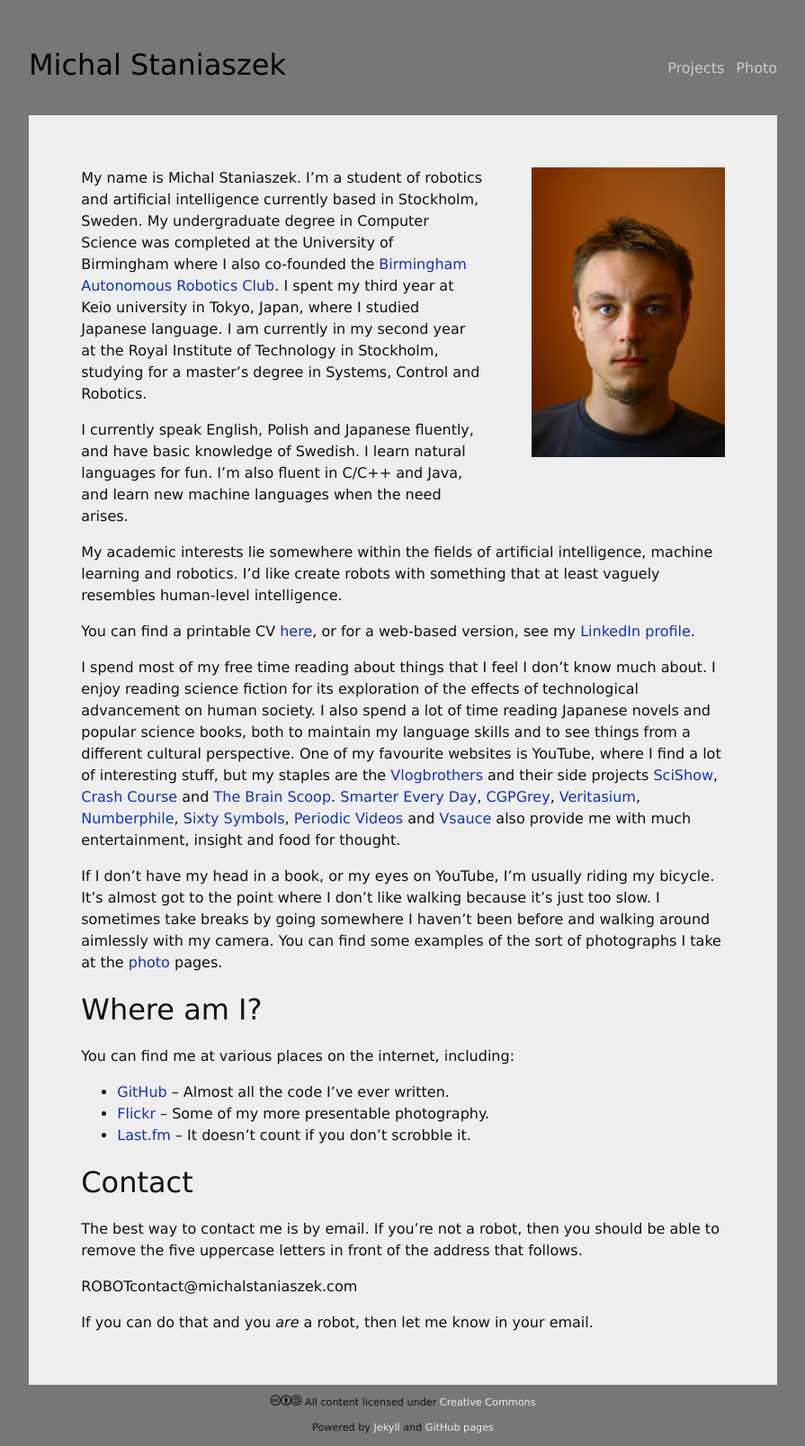
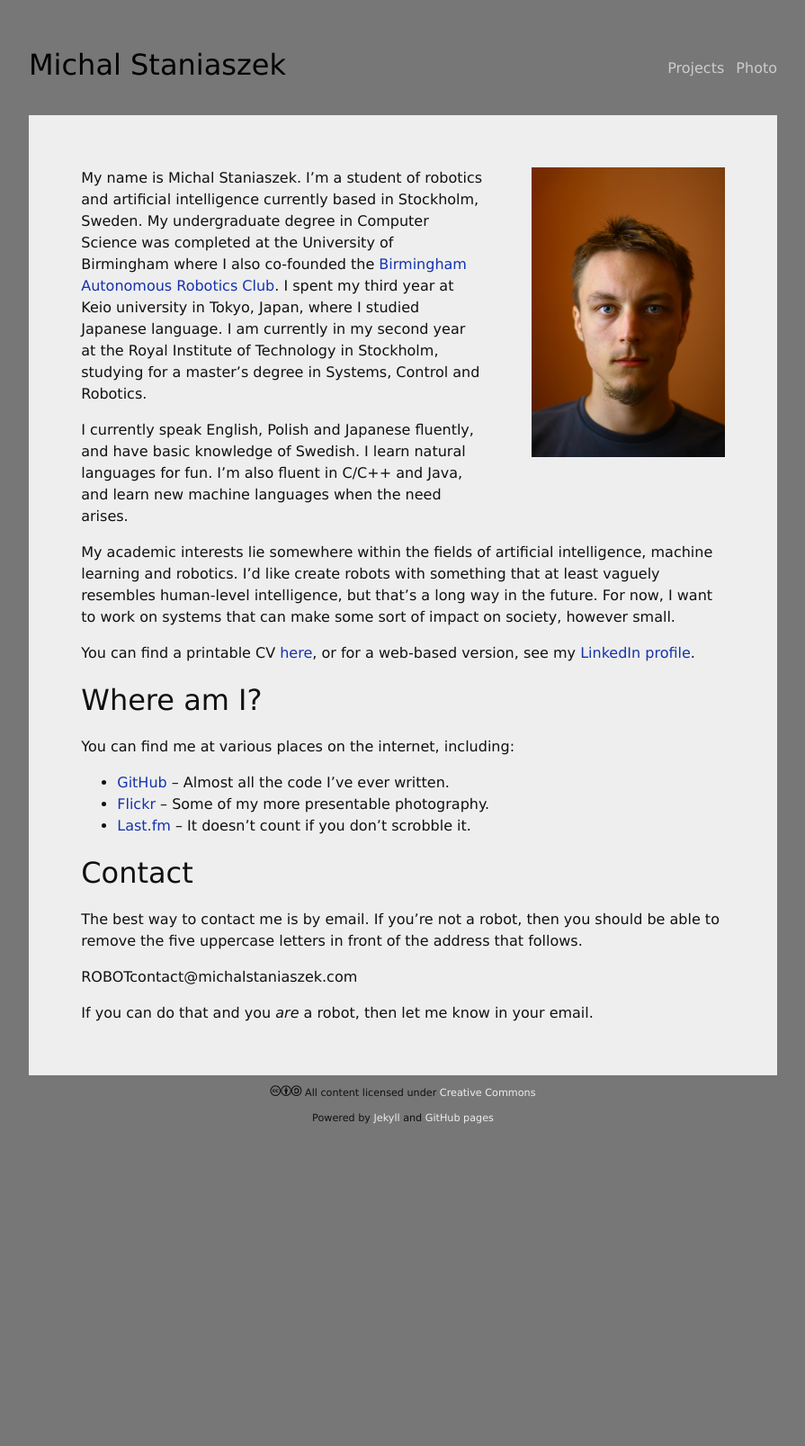
Before and after one commit to heuristicus/heuristicus.github.io, a Jekyll site: the page built from index.md, in a window 1280 px wide. Shown: the whole page at 90% size, without its empty margins (192-1087 px from the left). Built offline with Jekyll 4.4.1, drawn with Linux system fonts in a browser that asks for light colours; some web fonts are replaced; Markdown is read by kramdown in place of the engine named in the settings; after the commit the page ends 1263 px from its top, so only the background shows below that.

Commit message:
removed unnecessary information from index

```diff
--- a/index.md
+++ b/index.md
@@ -19,37 +19,14 @@ and Java, and learn new machine languages when the need arises.
 
 My academic interests lie somewhere within the fields of artificial
 intelligence, machine learning and robotics. I'd like create robots with
-something that at least vaguely resembles human-level intelligence.
+something that at least vaguely resembles human-level intelligence, but that's a
+long way in the future. For now, I want to work on systems that can make some
+sort of impact on society, however small.
 
 You can find a printable CV
 [here](https://github.com/heuristicus/cv/blob/master/michal_staniaszek_cv.pdf?raw=true), or for a
 web-based version, see my [LinkedIn
 profile](http://www.linkedin.com/profile/view?id=236650527).
-
-I spend most of my free time reading about things that I feel I don't know much
-about. I enjoy reading science fiction for its exploration of the effects of
-technological advancement on human society. I also spend a lot of time reading
-Japanese novels and popular science books, both to maintain my language skills
-and to see things from a different cultural perspective. One of my favourite
-websites is YouTube, where I find a lot of interesting stuff, but my staples are
-the [Vlogbrothers](http://www.youtube.com/user/vlogbrothers) and their side
-projects [SciShow](http://www.youtube.com/user/scishow),
-[Crash Course](http://www.youtube.com/user/crashcourse) and
-[The Brain Scoop](http://www.youtube.com/user/thebrainscoop).
-[Smarter Every Day](http://www.youtube.com/user/destinws2),
-[CGPGrey](http://www.youtube.com/user/CGPGrey),
-[Veritasium](http://www.youtube.com/user/1veritasium),
-[Numberphile](http://www.youtube.com/user/numberphile),
-[Sixty Symbols](http://www.youtube.com/user/sixtysymbols),
-[Periodic Videos](http://www.youtube.com/user/periodicvideos) and
-[Vsauce](http://www.youtube.com/user/vsauce) also provide me with much
-entertainment, insight and food for thought.
-
-If I don't have my head in a book, or my eyes on YouTube, I'm usually riding my
-bicycle. It's almost got to the point where I don't like walking because it's
-just too slow. I sometimes take breaks by going somewhere I haven't been before
-and walking around aimlessly with my camera. You can find some examples of the
-sort of photographs I take at the [photo](/photo) pages.
 
 ## Where am I?
 You can find me at various places on the internet, including:
```
